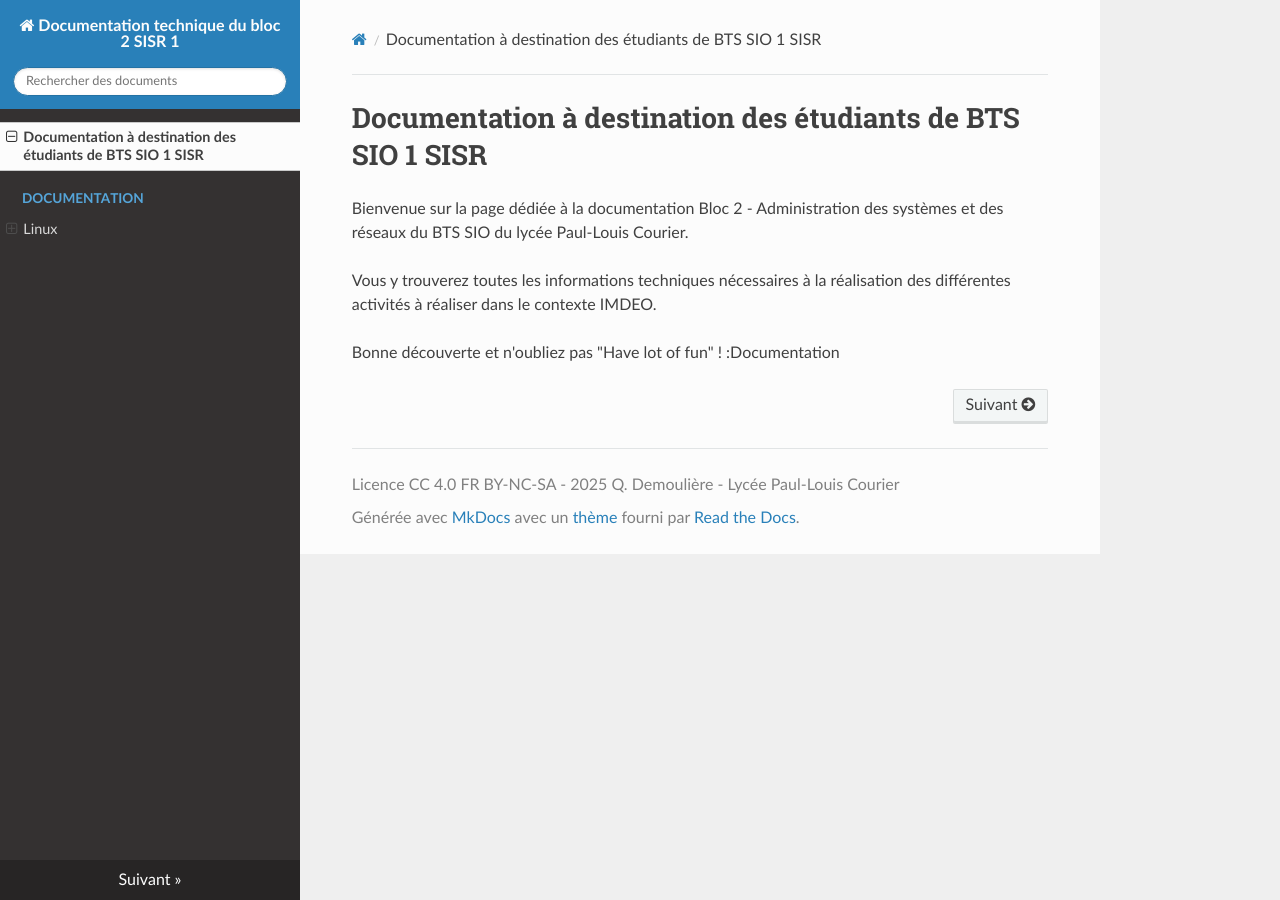
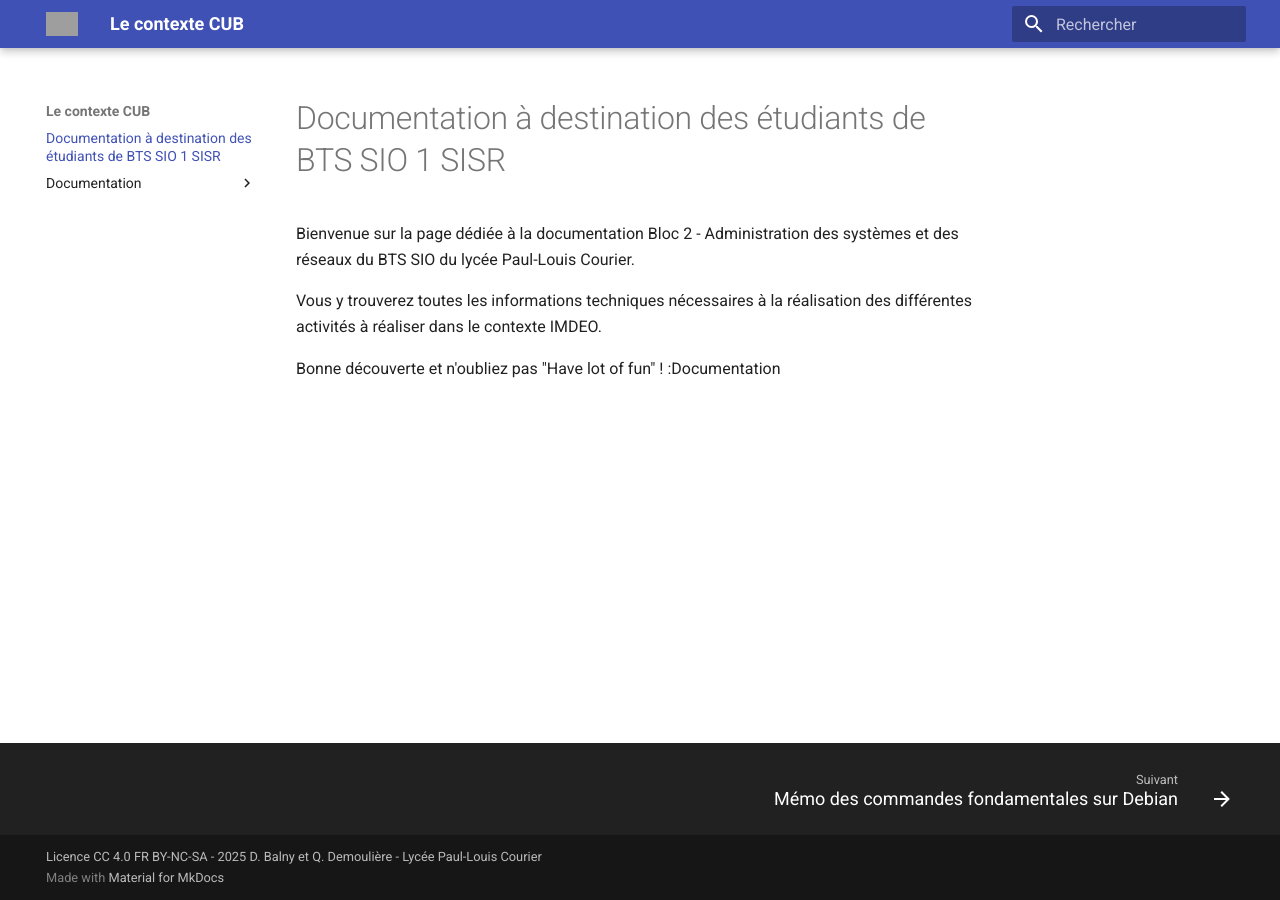
Before and after one commit to qdemouliere/sisr1, an MkDocs documentation site: the page built from docs/index.md, in a window 1280 px wide. Built offline with MkDocs 1.6.1 and Material for MkDocs 9.7.7, drawn with Linux system fonts in a browser that asks for light colours; nearby versions of some CDN libraries; grey boxes are pictures that could not be loaded.

Commit message:
Config générique mkdocs

```diff
--- a/mkdocs.yml
+++ b/mkdocs.yml
@@ -1,14 +1,13 @@
-site_name: Documentation technique du bloc 2 SISR 1
-site_url: https://qdemouliere.github.io/sisr1
-copyright: Licence CC 4.0 FR BY-NC-SA - 2025 Q. Demoulière - Lycée Paul-Louis Courier
+site_name: Le contexte CUB
+site_url: https://qdemouliere.github.io/cub
+copyright: Licence CC 4.0 FR BY-NC-SA - 2025 D. Balny et Q. Demoulière - Lycée Paul-Louis Courier
 theme:
-  name: readthedocs
-  highlightjs: true
-  hljs_languages:
-    - yaml
-    - rust
-  locale: fr
+  name: material
+  logo: ./media/cub/logo.png
+  favicon: ./media/cub/favicon.png
+  language: fr
   features:
+    - navigation.footer
     - content.code.copy
 markdown_extensions:
   - admonition
```
